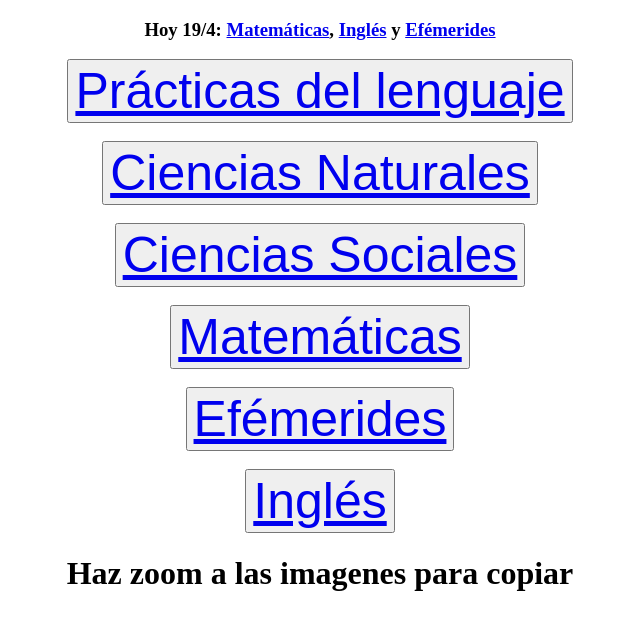
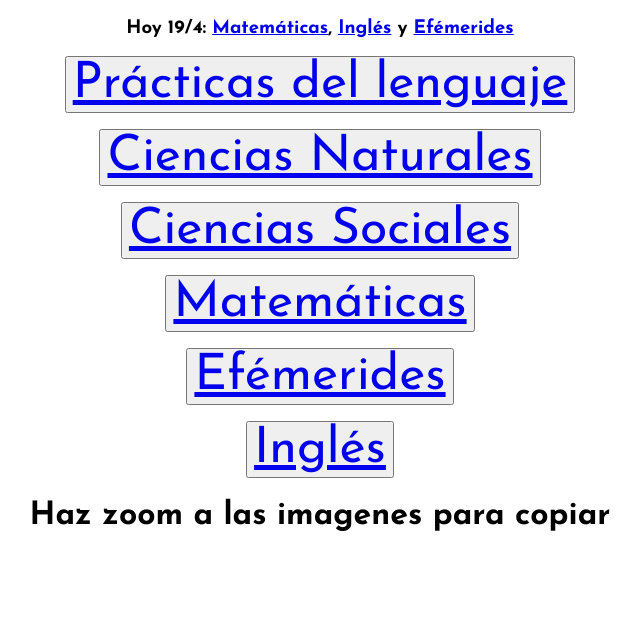
Before and after one commit to RancioNet/rancionet.github.io, a plain HTML site: page index.html in a window 1280 px wide. Shown: the whole page, without its empty margins (320-961 px from the left). Drawn offline with Linux system fonts and the light colour scheme.

Commit message:
On branch main  Your branch is up to date with 'origin/main'.
 Changes to be committed:
	modified:   index.css

```diff
--- a/index.css
+++ b/index.css
@@ -3,3 +3,10 @@
 button {
     font-size: 50px;
 }
+
+* {
+        font-family: "Josefin Sans", sans-serif;
+        font-optical-sizing: auto;
+        font-weight: <weight>;
+        font-style: normal;
+}
```
